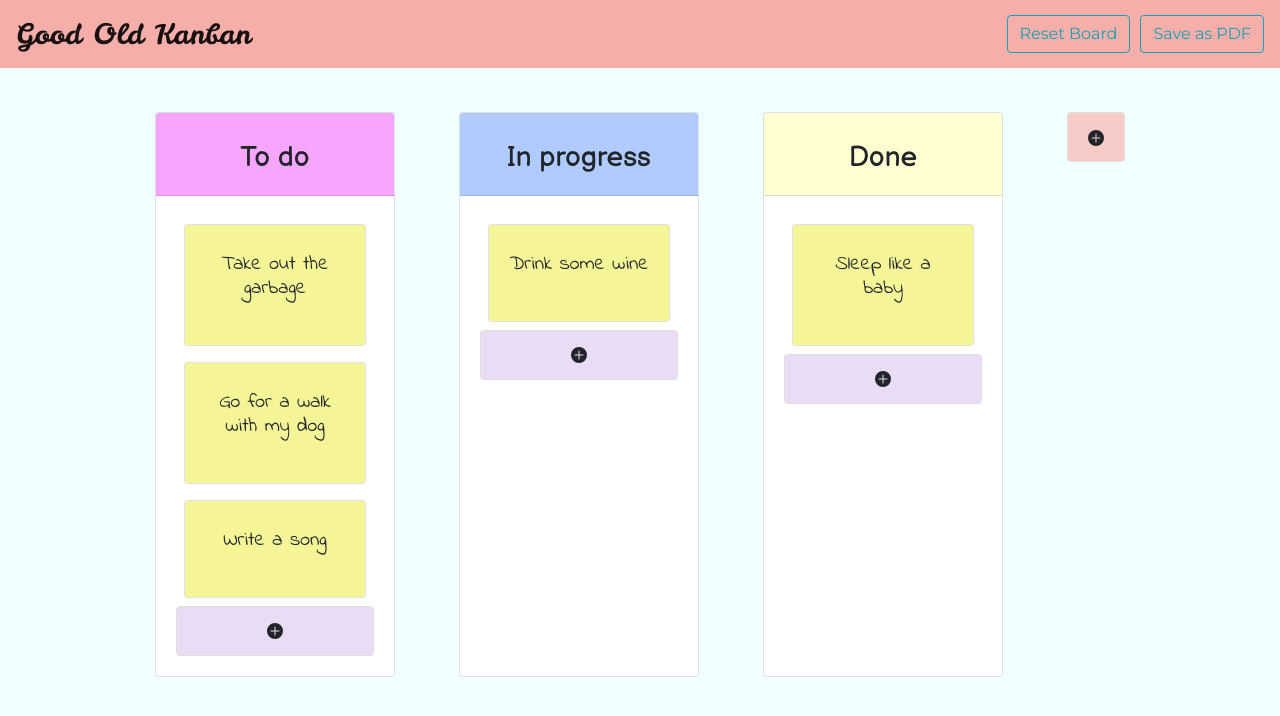
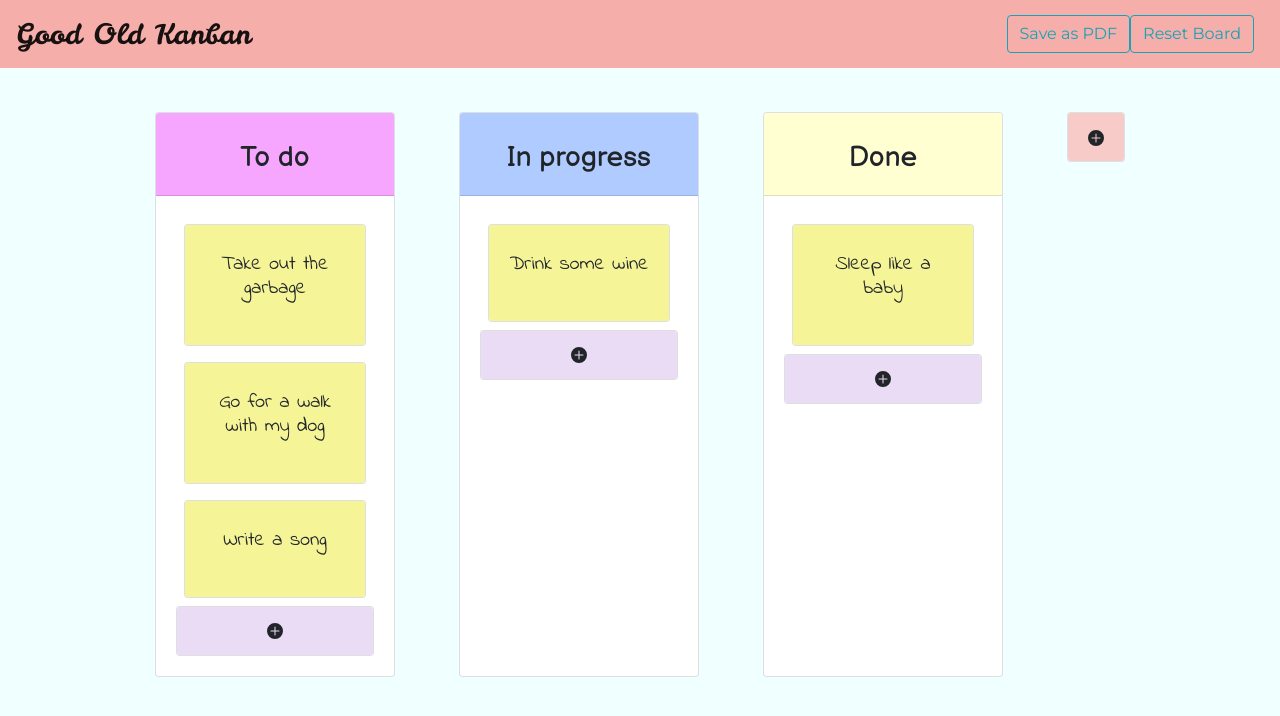
Before and after one commit to jessicaseo83/kanban, a React (Create React App) app: page / in a window 1280 px wide. Shown: the top 716 px of the page. Built offline with nearby package versions, Linux system fonts and the light colour scheme.

Commit message:
hide reset board button for mobile

```diff
--- a/src/components/Navbar.css
+++ b/src/components/Navbar.css
@@ -8,3 +8,8 @@
   font-family: 'Leckerli One', cursive;
   font-size: 28px;
 }
+@media only screen and (max-width: 550px) {
+  .reset-board-button {
+    display: none;
+  }
+}
--- a/src/components/Navbar.js
+++ b/src/components/Navbar.js
@@ -31,11 +31,11 @@ export default function Header(props) {
       <Navbar.Brand className="brand-logo">Good Old Kanban</Navbar.Brand>
       <AlertMsg show={showAlertMsg} onHide={()=>setShowAlertMsg(false)} deleteComp={handleClearBoard}/>
       <div>
-        <Button variant="outline-info" style={{marginRight: '10px'}}onClick = {()=>setShowAlertMsg(true)} className="pdf-button">
-          Reset Board
-        </Button>
         <Button variant="outline-info" onClick = {savePdf} className="pdf-button">
           Save as PDF
+        </Button>
+        <Button variant="outline-info" style={{marginRight: '10px'}}onClick = {()=>setShowAlertMsg(true)} className="reset-board-button">
+          Reset Board
         </Button>
       </div>
     </Navbar>
```
